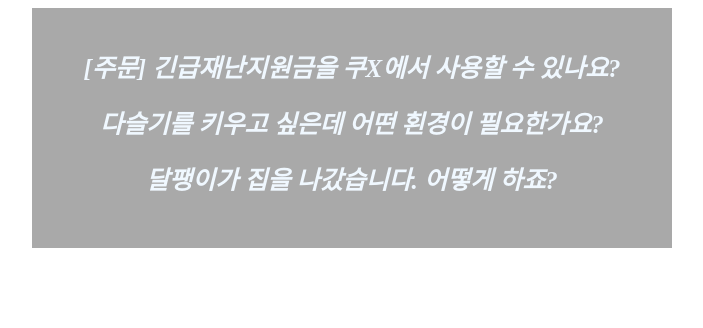
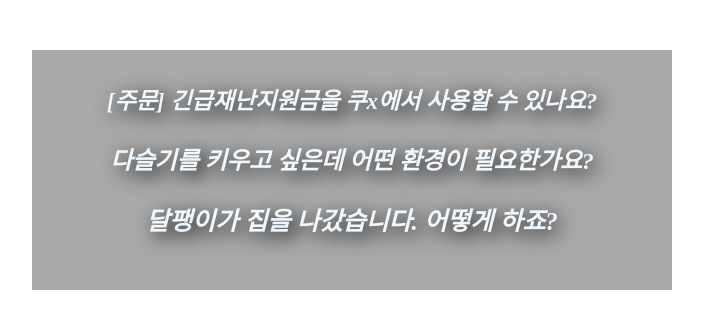
Before and after one commit to dudtjq/html-css-study0122, a plain HTML site: page 2.CSS/5.박스모델/2.박스속성/실습2.html in a window 1280 px wide. Shown: the whole page, without its empty margins (288-991 px from the left). Drawn offline with nearby package versions, Linux system fonts and the light colour scheme.

Commit message:
#13 hover실습 CSS 링크 첨부 후 수정

```diff
--- a/2.CSS/5.박스모델/2.박스속성/실습2.html
+++ b/2.CSS/5.박스모델/2.박스속성/실습2.html
@@ -4,6 +4,8 @@
     <meta charset="UTF-8">
     <meta name="viewport" content="width=device-width, initial-scale=1.0">
     <title>Document</title>
+
+    <link rel="stylesheet" href="https://cdn.jsdelivr.net/npm/reset-css@5.0.1/reset.min.css">
 
     <style>
 
@@ -14,16 +16,18 @@
             margin: auto;
             text-align: center;
             padding: 20px;
+            margin-top: 50px;
+
 
         }
 
         .text1{
             color: aliceblue;
             font-weight: bold;
-            font-size: 25px;
+            font-size: 23px;
             margin-top: 20px;
-            margin-bottom: 20px;
             font-style:oblique;
+            text-shadow: 5px 5px 20px #000;
         }
 
         .text1:hover{
@@ -34,9 +38,10 @@
         .text2{
             color: aliceblue;
             font-weight: bold;
-            font-size: 25px;
-            margin-bottom: 20px;
+            font-size: 24px;
+            margin-top: 20px;
             font-style:oblique;
+            text-shadow: 5px 5px 20px #000;
         }
 
         .text2:hover{
@@ -49,11 +54,17 @@
             font-weight: bold;
             font-size: 25px;
             font-style:oblique;
+            margin-top: 20px;
+            text-shadow: 5px 5px 20px #000;
         }
 
         .text3:hover{
             background-color: skyblue;
             color: yellow;
+        }
+
+        a{
+            text-decoration-line: none;
         }
 
     </style>
@@ -62,17 +73,21 @@
 </head>
 <body>
 
+
+
     <div id="wrap">
 
-        <div class="text1">[주문] 긴급재난지원금을 쿠X에서 사용할 수 있나요?</div>
-        <div class="text2">다슬기를 키우고 싶은데 어떤 횐경이 필요한가요?</div>
-        <div class="text3">달팽이가 집을 나갔습니다. 어떻게 하죠?</div>
+        <nav>
+            <ul>
+                <li class="text1"><a href="#" class="text1">[주문] 긴급재난지원금을 쿠x에서 사용할 수 있나요?</a></li><br>
+                <li class="text2"><a href="#" class="text2">다슬기를 키우고 싶은데 어떤 환경이 필요한가요?</a></li> <br>
+                <li class="text3"><a href="#" class="text3">달팽이가 집을 나갔습니다. 어떻게 하죠?</a></li>
+            </ul>
+        </nav>
 
     </div>
 
 
 
-
-
 </body>
 </html>
```
